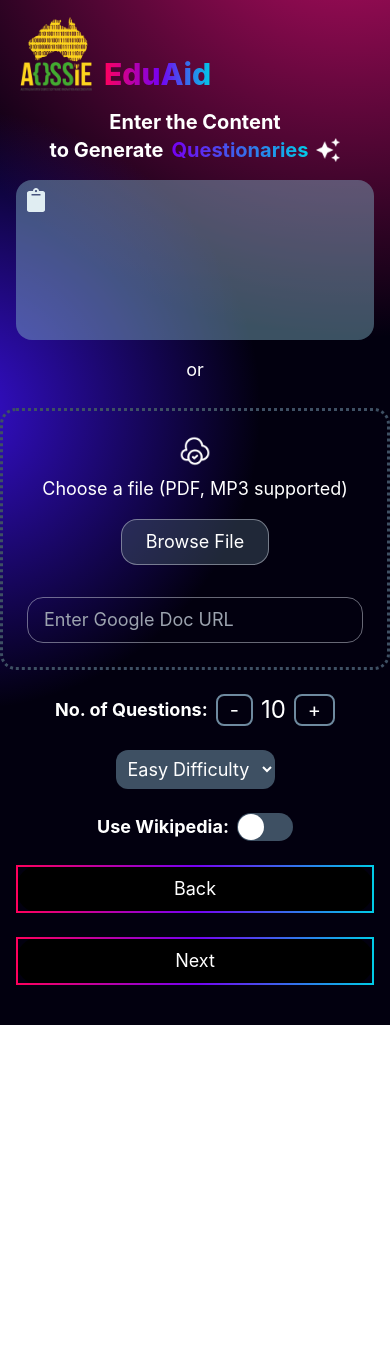
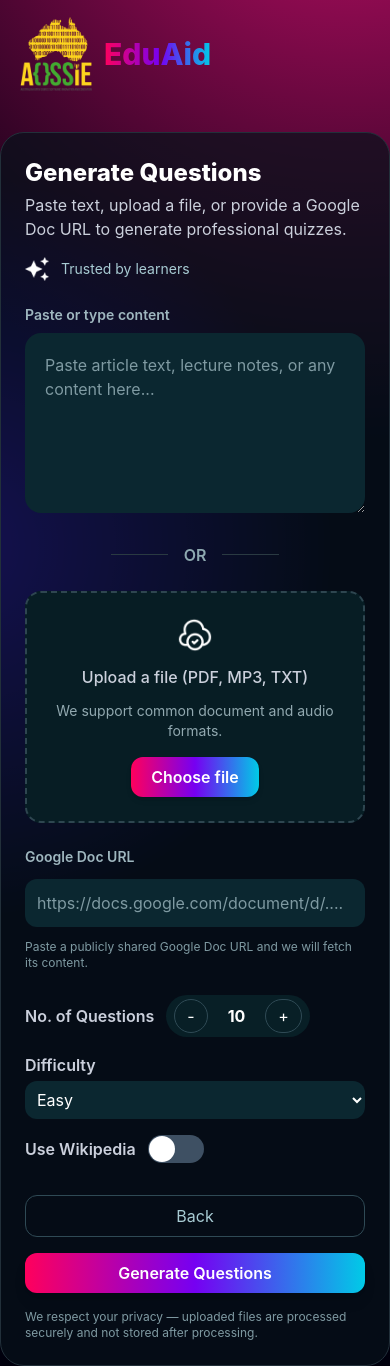
Before and after one commit to AOSSIE-Org/EduAid, a React (Create React App) app in the folder eduaid_web/: page /#/input in a window 390 px wide. Before the commit the page ends 1025 px from the top, so only its background shows below. Built offline with nearby package versions, Linux system fonts and the light colour scheme; no server answers.

Commit message:
Improve UI layout and spacing

```diff
--- /dev/null
+++ b/eduaid_web/src/components/Header.jsx
@@ -0,0 +1,17 @@
+import React from "react";
+import { Link } from "react-router-dom";
+import logo from "../assets/aossie_logo_transparent.png";
+
+const Header = ({ imgClass = "w-20 sm:w-24", titleClass = "text-4xl sm:text-5xl font-extrabold", linkClass = "flex flex-col sm:flex-row items-center gap-4 mb-6" }) => {
+  return (
+    <Link to="/" className={linkClass}>
+      <img src={logo} alt="EduAid logo" className={`${imgClass} object-contain`} />
+      <div className={`${titleClass} text-center sm:text-left`}>
+        <span className="bg-gradient-to-r from-[#FF005C] to-[#7600F2] text-transparent bg-clip-text">Edu</span>
+        <span className="bg-gradient-to-r from-[#7600F2] to-[#00CBE7] text-transparent bg-clip-text">Aid</span>
+      </div>
+    </Link>
+  );
+};
+
+export default Header;
--- a/eduaid_web/src/pages/Home.jsx
+++ b/eduaid_web/src/pages/Home.jsx
@@ -1,6 +1,6 @@
 import React, { useState, useEffect } from "react";
 import "../index.css";
-import logo_trans from "../assets/aossie_logo_transparent.png"
+import Header from "../components/Header";
 import starsImg from "../assets/stars.png";
 import arrow from "../assets/arrow.png";
 import gitStar from "../assets/gitStar.png";
@@ -42,19 +42,9 @@ const Home = () => {
 
   return (
     <div className="popup w-screen h-screen bg-[#02000F] flex justify-center items-center">
-      <div className="w-full h-full bg-cust bg-opacity-50 bg-custom-gradient overflow-auto px-4 py-6 sm:px-8 md:px-16">
+      <div className="w-full h-full flex justify-center items-center bg-cust bg-opacity-50 bg-custom-gradient overflow-auto px-4 py-6 sm:px-8 md:px-16">
         <div className="max-w-5xl mx-auto">
-          <img src={logo_trans} alt="logo" className="w-24 my-4 sm:my-6" />
-
-          {/* Heading */}
-          <h1 className="text-5xl sm:text-6xl md:text-7xl text-center font-extrabold leading-tight">
-            <span className="bg-gradient-to-r from-[#FF005C] to-[#7600F2] text-transparent bg-clip-text">
-              Edu
-            </span>
-            <span className="bg-gradient-to-r from-[#7600F2] to-[#00CBE7] text-transparent bg-clip-text">
-              Aid
-            </span>
-          </h1>
+          <Header imgClass="w-24 my-4 sm:my-6" titleClass="text-5xl sm:text-6xl md:text-7xl font-extrabold leading-tight text-center" linkClass="flex items-center justify-center mb-6" />
 
           {/* Subtitle */}
           <div className="text-white text-lg sm:text-xl text-center mt-4 mb-6">
--- a/eduaid_web/src/pages/Output.jsx
+++ b/eduaid_web/src/pages/Output.jsx
@@ -1,5 +1,6 @@
 import React, { useState, useEffect, useMemo } from "react";
 import "../index.css";
+import Header from "../components/Header";
 import logoPNG from "../assets/aossie_logo_transparent.png";
 import { Link } from "react-router-dom";
 import apiClient from "../utils/apiClient";
@@ -210,23 +211,7 @@ const Output = () => {
       <div className="w-full h-full bg-cust bg-opacity-50 bg-custom-gradient">
         <div className="flex flex-col h-full">
           {/* Header - Responsive logo and title */}
-          <Link to="/">
-            <div className="flex items-end gap-[2px] px-4 sm:px-6">
-              <img
-                src={logoPNG}
-                alt="logo"
-                className="w-12 sm:w-16 my-4 block"
-              />
-              <div className="text-xl sm:text-2xl mb-3 font-extrabold">
-                <span className="bg-gradient-to-r from-[#FF005C] to-[#7600F2] text-transparent bg-clip-text">
-                  Edu
-                </span>
-                <span className="bg-gradient-to-r from-[#7600F2] to-[#00CBE7] text-transparent bg-clip-text">
-                  Aid
-                </span>
-              </div>
-            </div>
-          </Link>
+          <Header imgClass="w-12 sm:w-16 my-4 block" titleClass="text-xl sm:text-2xl mb-3 font-extrabold" linkClass="px-4 sm:px-6" />
 
           {/* Title and Shuffle Button */}
           <div className="flex justify-between items-center mt-3 mx-4 sm:mx-6">
--- a/eduaid_web/src/pages/Previous.jsx
+++ b/eduaid_web/src/pages/Previous.jsx
@@ -1,6 +1,6 @@
 import React from "react";
 import "../index.css";
-import logoPNG from "../assets/aossie_logo_transparent.png";
+import Header from "../components/Header";
 import stars from "../assets/stars.png";
 import { FaArrowRight } from "react-icons/fa";
 import { Link } from "react-router-dom";
@@ -33,18 +33,7 @@ const Previous = () => {
   return (
     <div className="w-screen h-screen bg-[#02000F] flex flex-col justify-center items-center">
       <div className="w-full h-full bg-cust bg-opacity-50 bg-custom-gradient p-4 md:p-6 overflow-y-auto">
-        {/* Header */}
-        <Link to="/" className="flex items-end gap-2">
-          <img src={logoPNG} alt="logo" className="w-14 md:w-16" />
-          <div className="text-xl md:text-2xl font-extrabold">
-            <span className="bg-gradient-to-r from-[#FF005C] to-[#7600F2] text-transparent bg-clip-text">
-              Edu
-            </span>
-            <span className="bg-gradient-to-r from-[#7600F2] to-[#00CBE7] text-transparent bg-clip-text">
-              Aid
-            </span>
-          </div>
-        </Link>
+        <Header imgClass="w-14 md:w-16" titleClass="text-xl md:text-2xl font-extrabold" linkClass="flex items-end gap-2" />
 
         {/* Titles */}
         <div className="mt-3 text-right">
--- a/eduaid_web/src/pages/Question_Type.jsx
+++ b/eduaid_web/src/pages/Question_Type.jsx
@@ -1,6 +1,6 @@
 import React, { useState } from "react";
 import "../index.css";
-import logo_trans from "../assets/aossie_logo_transparent.png"
+import Header from "../components/Header";
 import { Link } from "react-router-dom";
 
 const Question_Type = () => {
@@ -18,23 +18,8 @@ const Question_Type = () => {
 
   return (
     <div className="popup w-full min-h-screen bg-[#02000F] flex justify-center items-center ">
-      <div className="w-full bg-cust bg-opacity-50 bg-custom-gradient shadow-lg p-6 sm:p-10">
-        {/* Header */}
-        <Link to="/" className="flex flex-col sm:flex-row items-center gap-4 mb-6">
-          <img
-            src={logo_trans}
-            alt="logo"
-            className="w-20 sm:w-24 object-contain"
-          />
-          <div className="text-4xl sm:text-5xl font-extrabold text-center sm:text-left">
-            <span className="bg-gradient-to-r from-[#FF005C] to-[#7600F2] text-transparent bg-clip-text">
-              Edu
-            </span>
-            <span className="bg-gradient-to-r from-[#7600F2] to-[#00CBE7] text-transparent bg-clip-text">
-              Aid
-            </span>
-          </div>
-        </Link>
+      <div className="w-full min-h-screen bg-cust bg-opacity-50 bg-custom-gradient shadow-lg p-6 sm:p-10">
+        <Header imgClass="w-20 sm:w-24 object-contain" titleClass="text-4xl sm:text-5xl font-extrabold" linkClass="flex flex-col sm:flex-row items-center gap-4 mb-6" />
 
         {/* Title */}
         <div className="text-center">
--- a/eduaid_web/src/pages/Text_Input.jsx
+++ b/eduaid_web/src/pages/Text_Input.jsx
@@ -1,6 +1,6 @@
 import React, { useState, useRef } from "react";
 import "../index.css";
-import logo_trans from "../assets/aossie_logo_transparent.png"
+import Header from "../components/Header";
 import stars from "../assets/stars.png";
 import cloud from "../assets/cloud.png";
 import { FaClipboard } from "react-icons/fa";
@@ -136,122 +136,112 @@ const Text_Input = () => {
   };
 
   return (
-    <div className="popup bg-[#02000F] bg-custom-gradient min-h-screen">
+    <div className="w-full popup bg-[#02000F] bg-custom-gradient min-h-screen">
       {loading && (
         <div className="fixed inset-0 z-50 flex items-center justify-center bg-opacity-50 bg-black">
           <div className="loader border-4 border-t-4 border-white rounded-full w-16 h-16 animate-spin"></div>
         </div>
       )}
+      <Header imgClass="w-20 sm:w-24" titleClass="text-3xl sm:text-4xl font-extrabold" linkClass="flex items-center gap-2 p-4" />
 
       <div className={`w-full h-full bg-cust bg-opacity-50 ${loading ? "pointer-events-none" : ""}`}>
-        {/* Header */}
-        <Link to="/" className="block">
-          <div className="flex items-end gap-2 p-4">
-            <img src={logo_trans} alt="logo" className="w-20 sm:w-24" />
-            <div className="text-3xl sm:text-4xl font-extrabold">
-              <span className="bg-gradient-to-r from-[#FF005C] to-[#7600F2] text-transparent bg-clip-text">Edu</span>
-              <span className="bg-gradient-to-r from-[#7600F2] to-[#00CBE7] text-transparent bg-clip-text">Aid</span>
+
+        {/* Main Card */}
+        <div className="max-w-4xl mx-auto p-6 sm:p-10 mt-6 bg-[#07121A] bg-opacity-70 rounded-3xl shadow-xl border border-[#22303a]">
+          {/* Headline */}
+          <div className="flex flex-col sm:flex-row items-start sm:items-center justify-between gap-4 mb-6">
+            <div>
+              <h2 className="text-white text-2xl sm:text-3xl font-extrabold">Generate Questions</h2>
+              <p className="text-[#cbd0dc] mt-1">Paste text, upload a file, or provide a Google Doc URL to generate professional quizzes.</p>
             </div>
-          </div>
-        </Link>
-
-        {/* Headline */}
-        <div className="text-white text-center sm:text-right mx-4 sm:mx-8">
-          <div className="text-xl sm:text-2xl font-bold">Enter the Content</div>
-          <div className="flex flex-wrap justify-center sm:justify-end items-center gap-2 text-xl font-bold">
-            to Generate{" "}
-            <span className="bg-gradient-to-r from-[#7600F2] to-[#00CBE7] text-transparent bg-clip-text">Questionaries</span>
-            <img className="h-6 w-6" src={stars} alt="stars" />
+            <div className="flex items-center gap-3">
+              <img src={stars} alt="stars" className="h-6 w-6" />
+              <div className="text-sm text-[#a8cbd3]">Trusted by learners</div>
             </div>
           </div>
 
           {/* Textarea */}
-        <div className="relative bg-[#83b6cc40] mx-4 sm:mx-8 rounded-2xl p-4 min-h-[160px] sm:min-h-[200px] mt-4">
-          <button className="absolute top-0 left-0 p-2 text-white focus:outline-none">
-            <FaClipboard className="h-[24px] w-[24px]" />
-          </button>
+          <label htmlFor="contentInput" className="block text-sm font-semibold text-[#9fb7bf] mb-2">Paste or type content</label>
           <textarea
-            className="absolute inset-0 p-8 pt-6 bg-[#83b6cc40] text-lg sm:text-xl rounded-2xl outline-none resize-none h-full overflow-y-auto text-white caret-white"
-            style={{ scrollbarWidth: "none", msOverflowStyle: "none" }}
+            id="contentInput"
+            aria-label="Content to generate questions"
+            placeholder="Paste article text, lecture notes, or any content here..."
+            className="w-full bg-[#0b2730] text-white rounded-2xl p-5 min-h-[180px] sm:min-h-[260px] resize-y outline-none focus:ring-2 focus:ring-[#00CBE7] placeholder-[#7f9aa2]"
             value={text}
             onChange={(e) => setText(e.target.value)}
           />
-          <style>{`textarea::-webkit-scrollbar { display: none; }`}</style>
+
+          <div className="flex items-center justify-center my-6">
+            <div className="h-px bg-[#2a3a42] w-1/6" />
+            <span className="mx-4 text-[#8ea9b0] font-semibold">OR</span>
+            <div className="h-px bg-[#2a3a42] w-1/6" />
           </div>
 
-        {/* Separator */}
-        <div className="text-white text-center my-4 text-lg">or</div>
+          {/* Upload / Google Doc */}
+          <div className="grid grid-cols-1 md:grid-cols-2 gap-6 items-start">
+            <div className="border-2 border-dashed border-[#2e4650] rounded-2xl p-6 text-center bg-[#071d24]">
+              <img className="mx-auto mb-3" height={36} width={36} src={cloud} alt="cloud" />
+              <p className="text-[#cbd0dc] font-medium mb-3">Upload a file (PDF, MP3, TXT)</p>
+              <p className="text-sm text-[#92a9b0] mb-4">We support common document and audio formats.</p>
+              <input type="file" ref={fileInputRef} onChange={handleFileUpload} style={{ display: "none" }} />
+              <button onClick={handleClick} className="bg-gradient-to-r from-[#FF005C] via-[#7600F2] to-[#00CBE7] text-white px-5 py-2 rounded-xl font-semibold shadow-md hover:brightness-105 transition">Choose file</button>
+            </div>
 
-        {/* File Upload Section */}
-        <div className="w-full max-w-2xl mx-auto border-[3px] rounded-2xl text-center px-6 py-6 border-dotted border-[#3E5063] mt-6">
-          <img className="mx-auto mb-2" height={32} width={32} src={cloud} alt="cloud" />
-          <p className="text-white text-lg">Choose a file (PDF, MP3 supported)</p>
-
-          <input type="file" ref={fileInputRef} onChange={handleFileUpload} style={{ display: "none" }} />
-          <button
-            className="bg-[#3e506380] my-4 text-lg rounded-2xl text-white border border-[#cbd0dc80] px-6 py-2"
-            onClick={handleClick}
-          >
-            Browse File
-          </button>
-
+            <div className="flex flex-col gap-3">
+              <label htmlFor="docUrl" className="text-sm font-semibold text-[#9fb7bf]">Google Doc URL</label>
               <input
+                id="docUrl"
                 type="text"
-            placeholder="Enter Google Doc URL"
-            className="bg-transparent mt-4 border border-[#cbd0dc80] text-white text-lg sm:text-xl rounded-2xl px-4 py-2 w-full sm:w-2/3 outline-none"
+                placeholder="https://docs.google.com/document/d/...."
+                className="w-full bg-[#0b2730] text-white rounded-xl p-3 outline-none focus:ring-2 focus:ring-[#00CBE7] placeholder-[#7f9aa2]"
                 value={docUrl}
                 onChange={(e) => setDocUrl(e.target.value)}
               />
+              <div className="text-xs text-[#7f9aa2]">Paste a publicly shared Google Doc URL and we will fetch its content.</div>
+            </div>
           </div>
 
-        {/* Controls Section */}
-        <div className="flex flex-col sm:flex-row flex-wrap justify-center gap-6 items-center mt-6 px-4 sm:px-8">
-          {/* Question Count */}
-          <div className="flex gap-2 items-center">
-            <div className="text-white text-lg sm:text-xl font-bold">No. of Questions:</div>
-            <button onClick={decrementQuestions} className="rounded-lg border-2 border-[#6e8a9f] text-white text-xl px-3">-</button>
-            <span className="text-white text-2xl">{numQuestions}</span>
-            <button onClick={incrementQuestions} className="rounded-lg border-2 border-[#6e8a9f] text-white text-xl px-3">+</button>
+          {/* Controls */}
+          <div className="mt-6 grid grid-cols-1 md:grid-cols-3 gap-4 items-center">
+            <div className="flex items-center gap-3">
+              <div className="text-[#cbd0dc] font-semibold">No. of Questions</div>
+              <div className="inline-flex items-center bg-[#081f26] rounded-full px-2 py-1 gap-2">
+                <button onClick={decrementQuestions} className="px-3 py-1 rounded-full bg-transparent text-white border border-[#2f4a55]">-</button>
+                <div className="px-3 text-white font-bold">{numQuestions}</div>
+                <button onClick={incrementQuestions} className="px-3 py-1 rounded-full bg-transparent text-white border border-[#2f4a55]">+</button>
+              </div>
             </div>
 
-          {/* Difficulty Dropdown */}
-          <div className="text-center">
-            <select
-              value={difficulty}
-              onChange={handleDifficultyChange}
-              className="bg-[#3e5063] text-white text-lg rounded-xl p-2 outline-none"
-            >
-              <option value="Easy Difficulty">Easy Difficulty</option>
-              <option value="Hard Difficulty">Hard Difficulty</option>
+            <div>
+              <div className="text-[#cbd0dc] font-semibold mb-1">Difficulty</div>
+              <select value={difficulty} onChange={handleDifficultyChange} className="bg-[#0b2730] text-white rounded-xl p-2 outline-none w-full md:w-40 focus:ring-2 focus:ring-[#00CBE7]">
+                <option value="Easy Difficulty">Easy</option>
+                <option value="Hard Difficulty">Hard</option>
               </select>
             </div>
 
-          {/* Wikipedia Toggle */}
-          <div className="flex items-center gap-2">
-            <span className="text-white text-lg sm:text-xl font-bold">Use Wikipedia:</span>
-            <Switch
-              onChange={toggleSwitch}
-              checked={isToggleOn === 1}
-              onColor="#008080"
-              offColor="#3e5063"
-              checkedIcon={false}
-              uncheckedIcon={false}
-            />
+            <div className="flex items-center justify-start md:justify-end gap-3">
+              <div className="text-[#cbd0dc] font-semibold">Use Wikipedia</div>
+              <Switch onChange={toggleSwitch} checked={isToggleOn === 1} onColor="#008080" offColor="#3e5063" checkedIcon={false} uncheckedIcon={false} />
             </div>
           </div>
 
-        {/* Navigation Buttons */}
-        <div className="flex flex-col sm:flex-row justify-center gap-6 mt-6 pb-10 px-4 sm:px-8">
+          {/* Footer Buttons */}
+          <div className="flex flex-col sm:flex-row items-center justify-between gap-4 mt-8">
+            <div className="w-full sm:w-auto">
               <Link to="/question-type">
-            <button className="bg-black text-white text-lg sm:text-xl px-4 py-2 border-gradient rounded-xl w-full sm:w-auto">Back</button>
+                <button className="w-full sm:w-auto px-6 py-2 rounded-xl border border-[#2f4a55] text-[#a8cbd3] bg-transparent">Back</button>
               </Link>
-          <button
-            onClick={handleSaveToLocalStorage}
-            className="bg-black text-white text-lg sm:text-xl px-4 py-2 border-gradient flex justify-center items-center rounded-xl w-full sm:w-auto"
-          >
-            Next
-          </button>
             </div>
+
+            <div className="w-full sm:w-auto">
+              <button onClick={handleSaveToLocalStorage} className="w-full sm:w-auto px-6 py-2 rounded-xl text-white font-semibold bg-gradient-to-r from-[#FF005C] via-[#7600F2] to-[#00CBE7] shadow-lg hover:brightness-105 transition">Generate Questions</button>
+            </div>
+          </div>
+
+          <div className="text-xs text-[#7f9aa2] mt-4">We respect your privacy — uploaded files are processed securely and not stored after processing.</div>
+        </div>
+
         </div>
       </div>
 
```
Also changed, not shown: 2 other files (tests, documents, lock files or other folders). Lines whose indentation alone changed are shown as unchanged.
